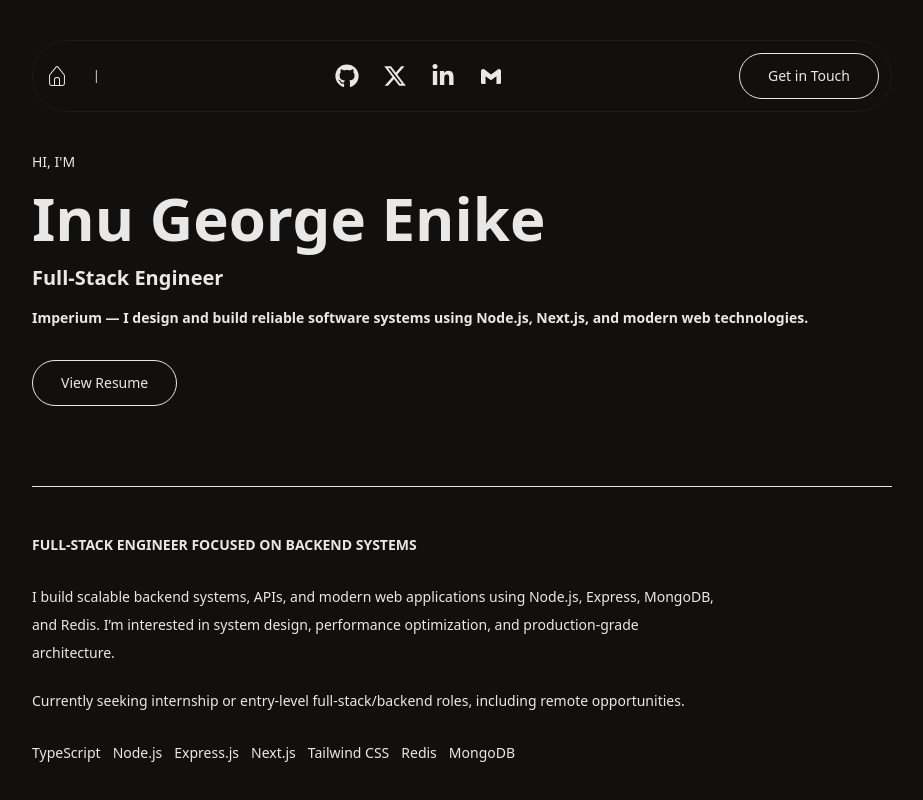
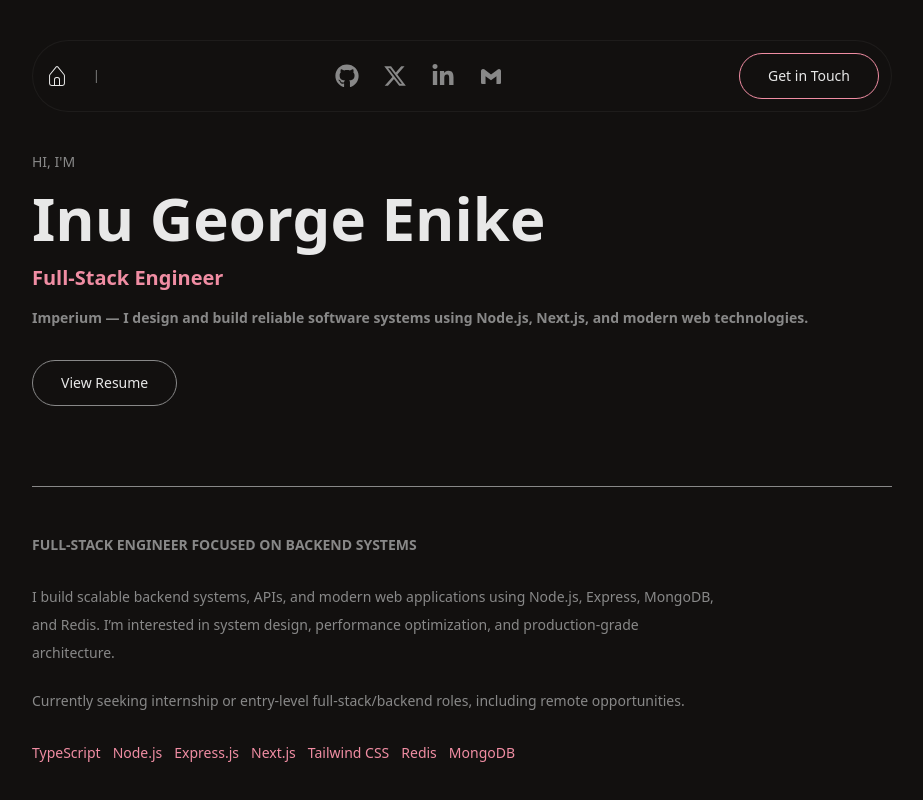
Before and after one commit to inuEnike/portfolio-updated, a Next.js app: page / in a window 1280 px wide. Shown: the top 800 px of the page, without its empty margins (178-1101 px from the left). Built offline with nearby package versions, Linux system fonts and the light colour scheme.

Commit message:
(update): Rolled back css utility color

```diff
--- a/src/app/globals.css
+++ b/src/app/globals.css
@@ -3,6 +3,9 @@
 :root {
   --background: #12100f;
   --foreground: #e8e8e8;
+}
+
+@theme inline {
   --color-background: var(--background);
   --color-foreground: var(--foreground);
   --color-text: #e8e8e8;
```
